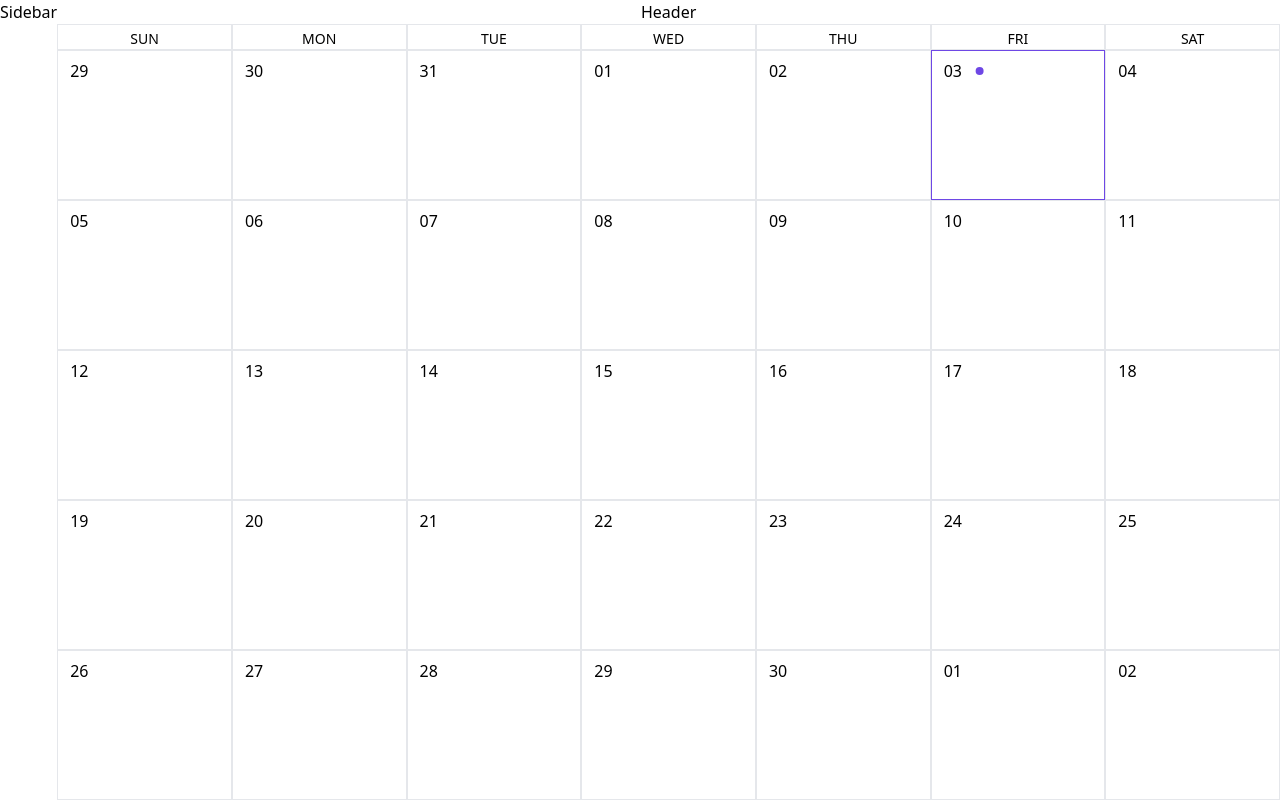
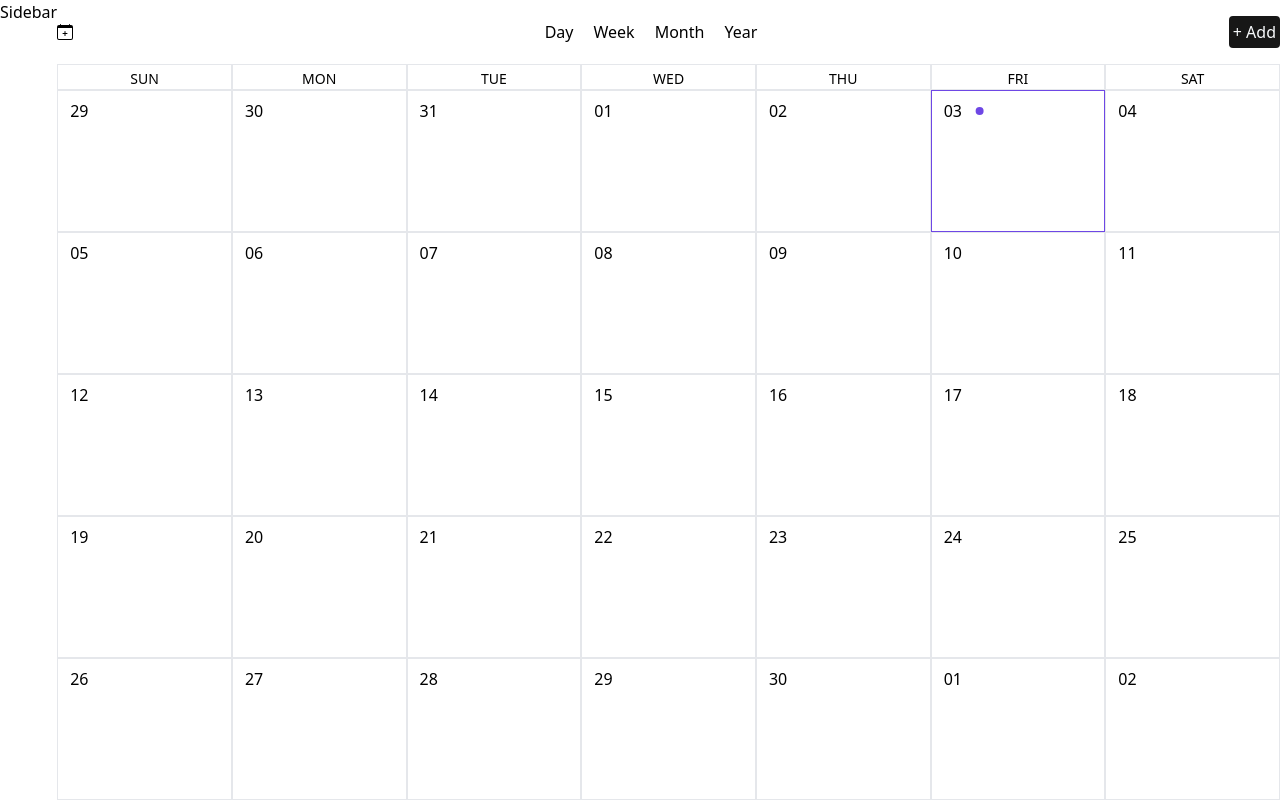
Before and after one commit to anhhtthu/calendar-app, a React (Create React App) app in the folder client/: page / in a window 1280 px wide. Built offline with nearby package versions, Linux system fonts and the light colour scheme.

Commit message:
semi-complete the design for the header of calendar

```diff
--- a/client/package.json
+++ b/client/package.json
@@ -11,6 +11,7 @@
     "dayjs": "^1.11.10",
     "react": "^18.2.0",
     "react-dom": "^18.2.0",
+    "react-icons": "^4.11.0",
     "react-scripts": "5.0.1",
     "web-vitals": "^2.1.4"
   },
--- /dev/null
+++ b/client/src/components/Header/AddEventButton.jsx
@@ -0,0 +1,9 @@
+import React from "react";
+
+export default function AddEventButton() {
+  return (
+    <button className="py-1 px-1 bg-neutral-900 text-slate-50 rounded">
+      + Add
+    </button>
+  );
+}
--- /dev/null
+++ b/client/src/components/Header/CalendarViewSwitcher.jsx
@@ -0,0 +1,12 @@
+import React from "react";
+
+export default function CalendarViewSwitcher() {
+  return (
+    <div className="flex gap-5">
+      <button>Day</button>
+      <button>Week</button>
+      <button>Month</button>
+      <button>Year</button>
+    </div>
+  );
+}
--- a/client/src/components/Header/Header.jsx
+++ b/client/src/components/Header/Header.jsx
@@ -1,9 +1,18 @@
 import React from "react";
+import { BsCalendarPlus } from "react-icons/bs";
+import NavigateButton from "./NavigateButton";
+import AddEventButton from "./AddEventButton";
+import CalendarViewSwitcher from "./CalendarViewSwitcher";
 
 export default function Header() {
   return (
-    <div className="header">
-      <h1>Header</h1>
+    <div className="flex justify-between py-4 items-center">
+      <BsCalendarPlus />
+      <CalendarViewSwitcher />
+      <div className="flex flex-rows">
+        <NavigateButton />
+        <AddEventButton />
+      </div>
     </div>
   );
 }
--- /dev/null
+++ b/client/src/components/Header/NavigateButton.jsx
@@ -0,0 +1,5 @@
+import React from "react";
+
+export default function NavigateButton() {
+  return <div className="navigate-button"></div>;
+}
```
Also changed, not shown: 1 other file (tests, documents, lock files or other folders).
